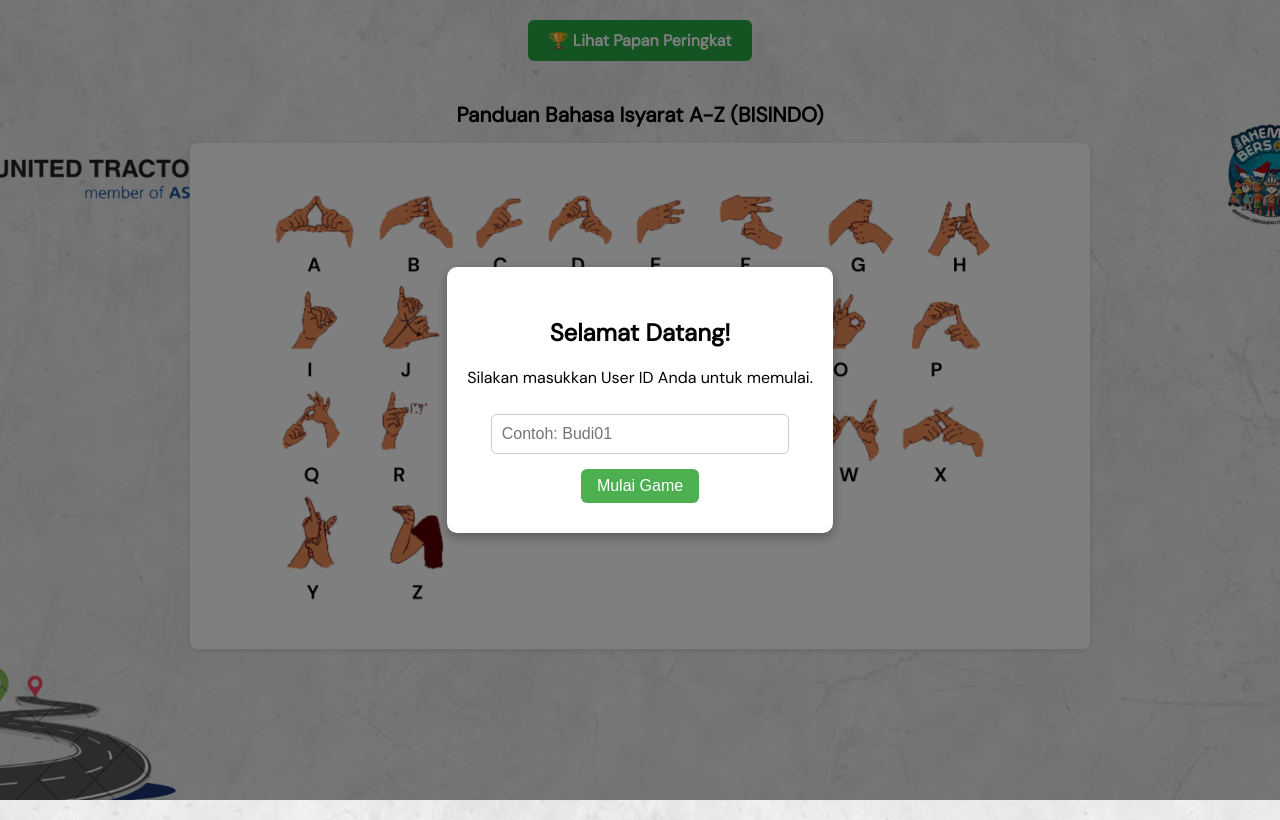
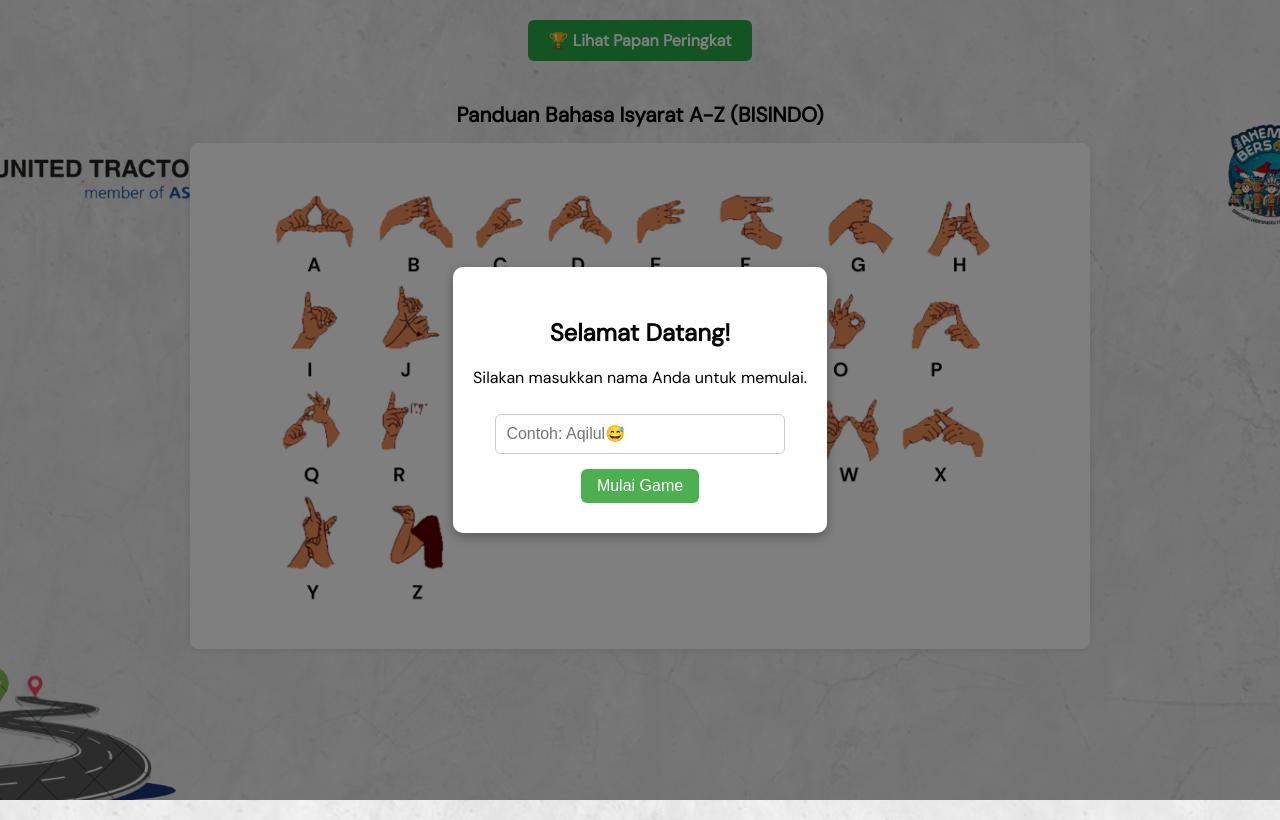
Before and after one commit to dharson30/susun-kata, a website: page index.html in a window 1280 px wide. Drawn offline with Linux system fonts and the light colour scheme.

Commit message:
fix code

```diff
--- a/index.html
+++ b/index.html
@@ -192,8 +192,8 @@
   <div id="loginPopup" class="popup" style="display: flex;">
     <div class="popup-content">
       <h2>Selamat Datang!</h2>
-      <p>Silakan masukkan User ID Anda untuk memulai.</p>
-      <input type="text" id="userIDInput" placeholder="Contoh: Budi01">
+      <p>Silakan masukkan nama Anda untuk memulai.</p>
+      <input type="text" id="userIDInput" placeholder="Contoh: Aqilul😅">
       <br>
       <button onclick="startGame()">Mulai Game</button>
     </div>
```
